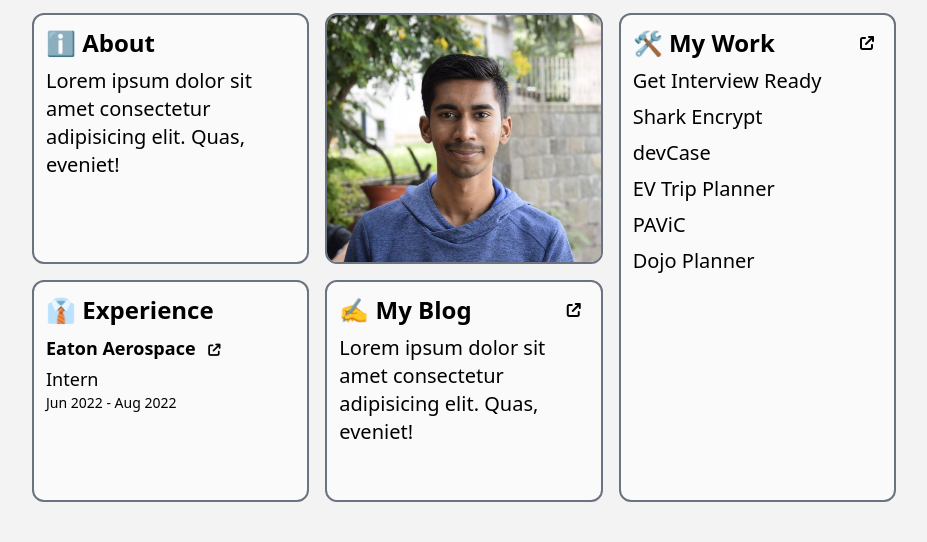
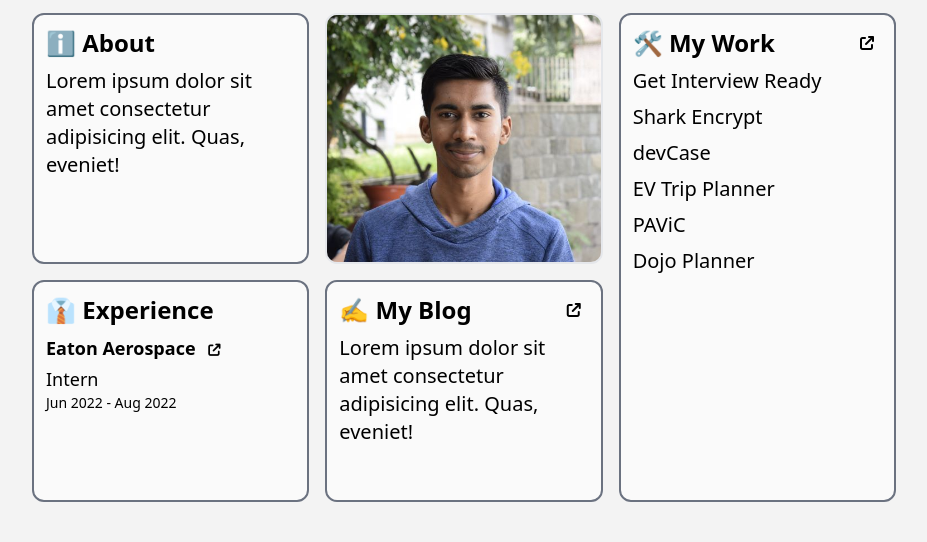
Before and after one commit to kedaroo/portfolio-in-tailiwind, a website: page index.html in a window 1280 px wide. Shown: the part 111-653 px from the top of the page, without its empty margins (176-1103 px from the left). Drawn offline with Linux system fonts and the light colour scheme.

Commit message:
style: refactor

```diff
--- a/index.html
+++ b/index.html
@@ -50,7 +50,7 @@
           <img
             src="./assets/photo.JPG"
             alt="display picture"
-            class="h-full transform rounded-xl border-2 border-gray-500 object-cover transition-all duration-200 ease-in-out hover:scale-95"
+            class="h-full transform rounded-xl border-2 border-gray-500D object-cover transition-all duration-200 ease-in-out hover:scale-95"
           />
         </div>
         <!--  -->
```
